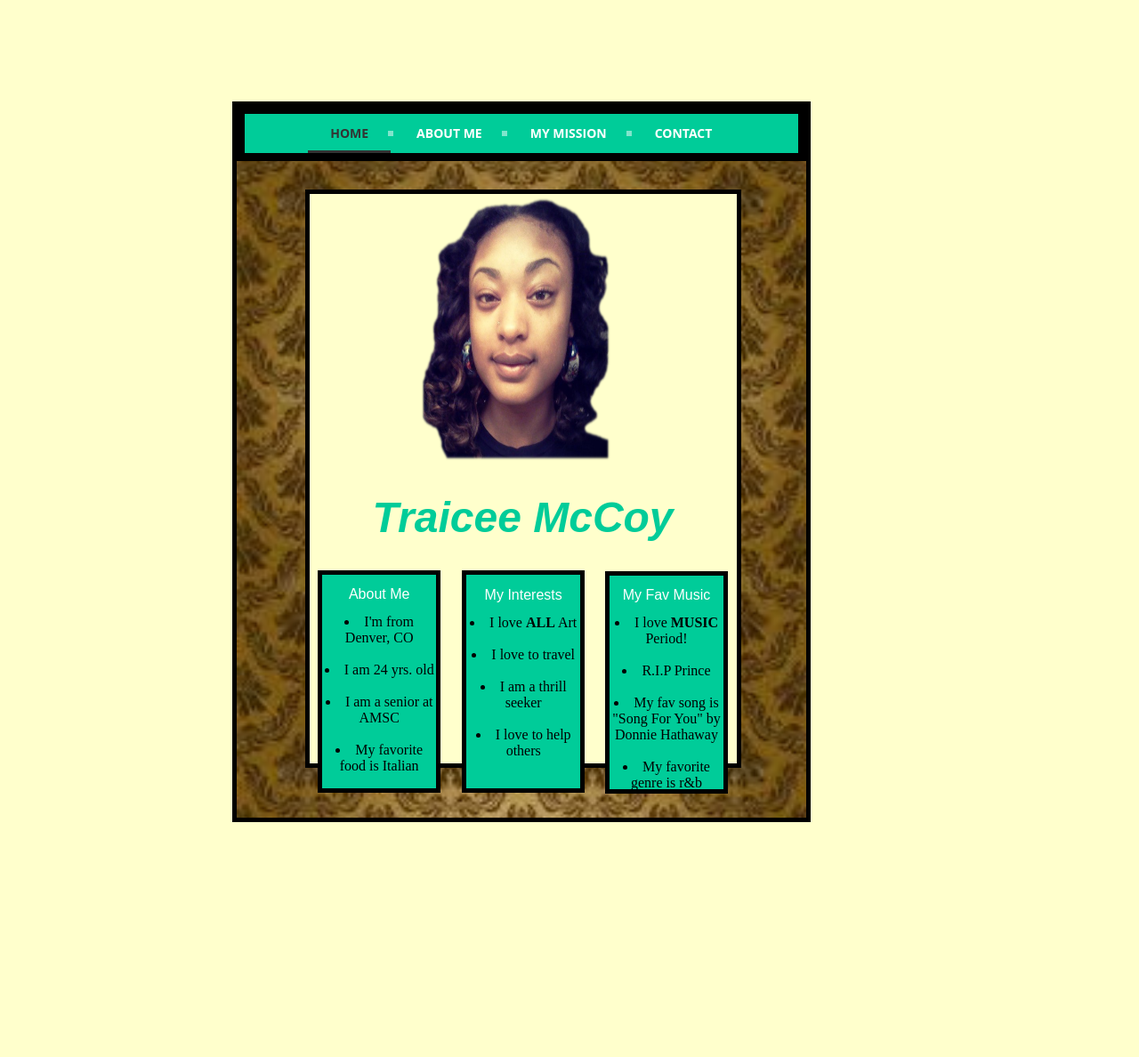
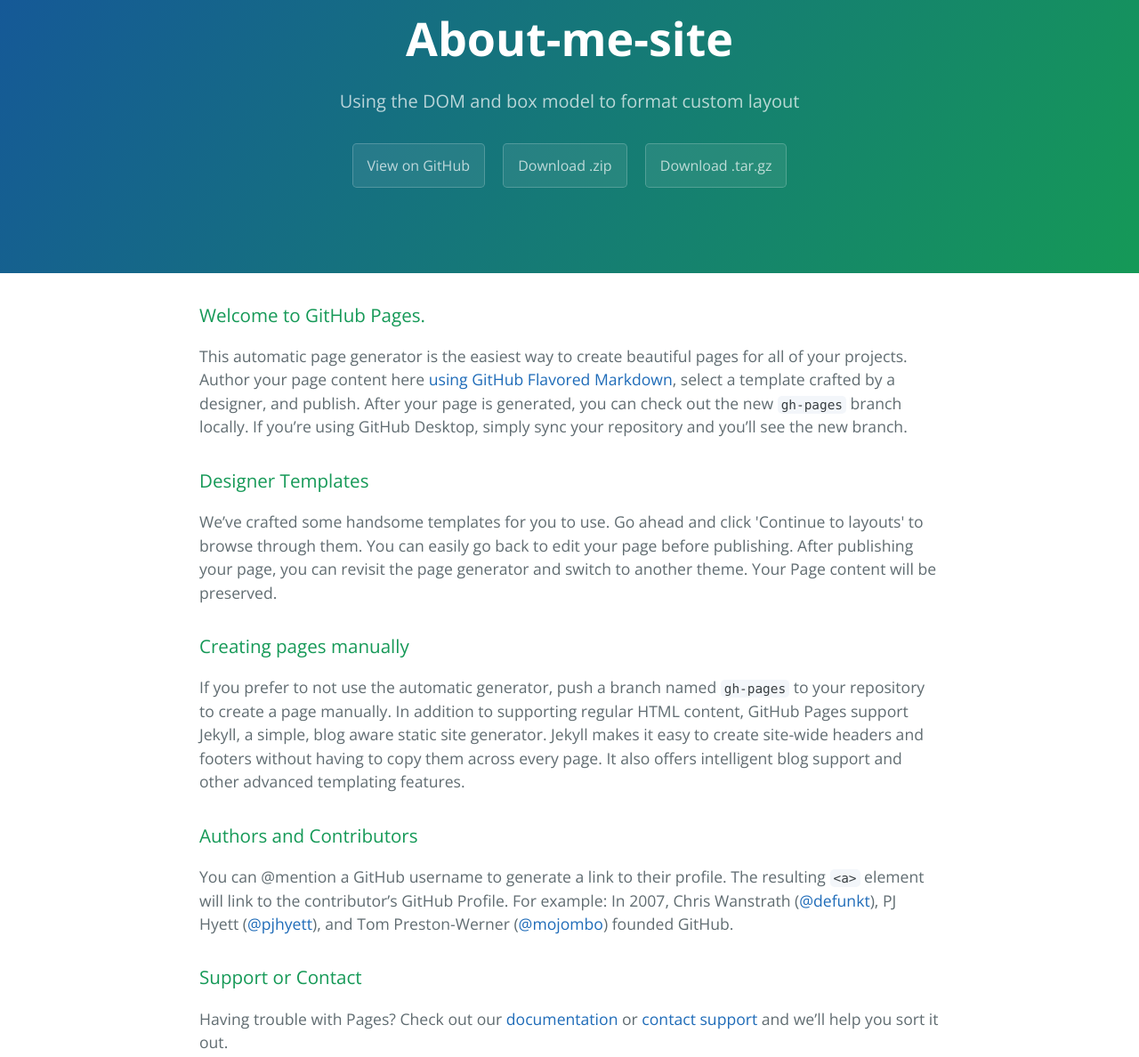
Before and after one commit to temccoy91/About-Me-Site, a plain HTML site: page index.html in a window 1280 px wide. Shown: the part 76-1264 px from the top of the page at 89% size. Drawn offline with nearby package versions, Linux system fonts and the light colour scheme.

Commit message:
Create gh-pages branch via GitHub

```diff
--- a/index.html
+++ b/index.html
@@ -1,79 +1,57 @@
 <!DOCTYPE html>
-<html lang="en">
+<html lang="en-us">
   <head>
-	<meta charset='utf-8'>
-   <meta http-equiv="X-UA-Compatible" content="IE=edge">
+    <meta charset="UTF-8">
+    <title>About-me-site by temccoy91</title>
     <meta name="viewport" content="width=device-width, initial-scale=1">
-   <link rel="stylesheet" href="style.css">
-   <script src="http://code.jquery.com/jquery-latest.min.js" type="text/javascript"></script>
-   <script src="script.js"></script>
+    <link rel="stylesheet" type="text/css" href="stylesheets/normalize.css" media="screen">
+    <link href='https://fonts.googleapis.com/css?family=Open+Sans:400,700' rel='stylesheet' type='text/css'>
+    <link rel="stylesheet" type="text/css" href="stylesheets/stylesheet.css" media="screen">
+    <link rel="stylesheet" type="text/css" href="stylesheets/github-light.css" media="screen">
   </head>
   <body>
+    <section class="page-header">
+      <h1 class="project-name">About-me-site</h1>
+      <h2 class="project-tagline">Using the DOM and box model to format custom layout</h2>
+      <a href="https://github.com/temccoy91/About-Me-Site" class="btn">View on GitHub</a>
+      <a href="https://github.com/temccoy91/About-Me-Site/zipball/master" class="btn">Download .zip</a>
+      <a href="https://github.com/temccoy91/About-Me-Site/tarball/master" class="btn">Download .tar.gz</a>
+    </section>
 
-<!--This is the centered focal point of the page-->
-		<div id="wrapper>"
-		</div>
+    <section class="main-content">
+      <h3>
+<a id="welcome-to-github-pages" class="anchor" href="#welcome-to-github-pages" aria-hidden="true"><span aria-hidden="true" class="octicon octicon-link"></span></a>Welcome to GitHub Pages.</h3>
 
-<!--Nav Bar-->
-    <header>
-		<div id="container">
-			<div id='cssmenu'>
-<ul>
-   <li class='active'><a href='#'><span>Home</span></a></li>
-   <li><a href='#'><span>About Me</span></a></li>
-   <li><a href='#'><span>My Mission</span></a></li>
-   <li class='last'><a href='#'><span>Contact</span></a></li>
-</ul>
-</div>
-<!--Tidbits contain small informational boxes-->
-		<div id="about">
-	<IMG SRC="images/me.png" ALT="Traicee" WIDTH=230 HEIGHT=300>
-			<h1> Traicee McCoy</h1>
-		<div id="tidbits-left">
-			<h2>About Me</h2>
-			<li> I'm from <br> Denver, CO</li>
-			<br>
-			<li> I am 24 yrs. old</li>
-			<br>
-			<li> I am a senior at AMSC</li>
-			<br>
-			<li> My favorite food is Italian</li>
+<p>This automatic page generator is the easiest way to create beautiful pages for all of your projects. Author your page content here <a href="https://guides.github.com/features/mastering-markdown/">using GitHub Flavored Markdown</a>, select a template crafted by a designer, and publish. After your page is generated, you can check out the new <code>gh-pages</code> branch locally. If you’re using GitHub Desktop, simply sync your repository and you’ll see the new branch.</p>
 
-		</div>
-		<div id="tidbits-mid">
-			<h2>My Interests</h2>
-			<li> I love <b>ALL</b> Art</li>
-			<br>
-			<li> I love to travel</li>
-			<br>
-			<li> I am a thrill seeker</li>
-			<br>
-			<li> I love to help others</li>
+<h3>
+<a id="designer-templates" class="anchor" href="#designer-templates" aria-hidden="true"><span aria-hidden="true" class="octicon octicon-link"></span></a>Designer Templates</h3>
 
-		</div>
-		<div id="tidbits-right">
-			<h2>My Fav Music</h2>
-			<li> I love <b>MUSIC</b> Period! </li>
-			<br>
-			<li> R.I.P Prince</li>
-			<br>
-			<li>My fav song is "Song For You" by Donnie Hathaway</li>
-			<br>
-			<li> My favorite genre is r&b</li>
-		</div>
+<p>We’ve crafted some handsome templates for you to use. Go ahead and click 'Continue to layouts' to browse through them. You can easily go back to edit your page before publishing. After publishing your page, you can revisit the page generator and switch to another theme. Your Page content will be preserved.</p>
 
-	</header>
-<footer>
-<div id="social">
-	<span><h1>Social Media</h1></span>
-<!--LinkedIn-->
-<a href="https://www.linkedin.	com/in/traiceemccoy?trk=nav_responsive_tab_profile"><img src=images/linkedin.png alt="HTML tutorial" style="width:100px;height:100px;border:0"></a>
+<h3>
+<a id="creating-pages-manually" class="anchor" href="#creating-pages-manually" aria-hidden="true"><span aria-hidden="true" class="octicon octicon-link"></span></a>Creating pages manually</h3>
 
-<!--Facebook-->
-<a href="https://www.facebook.com/"><img src=images/facebook.png alt="HTML tutorial" style="width:100px;height:120px;border:0"></a>
+<p>If you prefer to not use the automatic generator, push a branch named <code>gh-pages</code> to your repository to create a page manually. In addition to supporting regular HTML content, GitHub Pages support Jekyll, a simple, blog aware static site generator. Jekyll makes it easy to create site-wide headers and footers without having to copy them across every page. It also offers intelligent blog support and other advanced templating features.</p>
 
-</div>
+<h3>
+<a id="authors-and-contributors" class="anchor" href="#authors-and-contributors" aria-hidden="true"><span aria-hidden="true" class="octicon octicon-link"></span></a>Authors and Contributors</h3>
 
+<p>You can @mention a GitHub username to generate a link to their profile. The resulting <code>&lt;a&gt;</code> element will link to the contributor’s GitHub Profile. For example: In 2007, Chris Wanstrath (<a href="https://github.com/defunkt" class="user-mention">@defunkt</a>), PJ Hyett (<a href="https://github.com/pjhyett" class="user-mention">@pjhyett</a>), and Tom Preston-Werner (<a href="https://github.com/mojombo" class="user-mention">@mojombo</a>) founded GitHub.</p>
+
+<h3>
+<a id="support-or-contact" class="anchor" href="#support-or-contact" aria-hidden="true"><span aria-hidden="true" class="octicon octicon-link"></span></a>Support or Contact</h3>
+
+<p>Having trouble with Pages? Check out our <a href="https://help.github.com/pages">documentation</a> or <a href="https://github.com/contact">contact support</a> and we’ll help you sort it out.</p>
+
+      <footer class="site-footer">
+        <span class="site-footer-owner"><a href="https://github.com/temccoy91/About-Me-Site">About-me-site</a> is maintained by <a href="https://github.com/temccoy91">temccoy91</a>.</span>
+
+        <span class="site-footer-credits">This page was generated by <a href="https://pages.github.com">GitHub Pages</a> using the <a href="https://github.com/jasonlong/cayman-theme">Cayman theme</a> by <a href="https://twitter.com/jasonlong">Jason Long</a>.</span>
       </footer>
+
+    </section>
+
+
   </body>
 </html>
```
Lines whose indentation alone changed are shown as unchanged.
